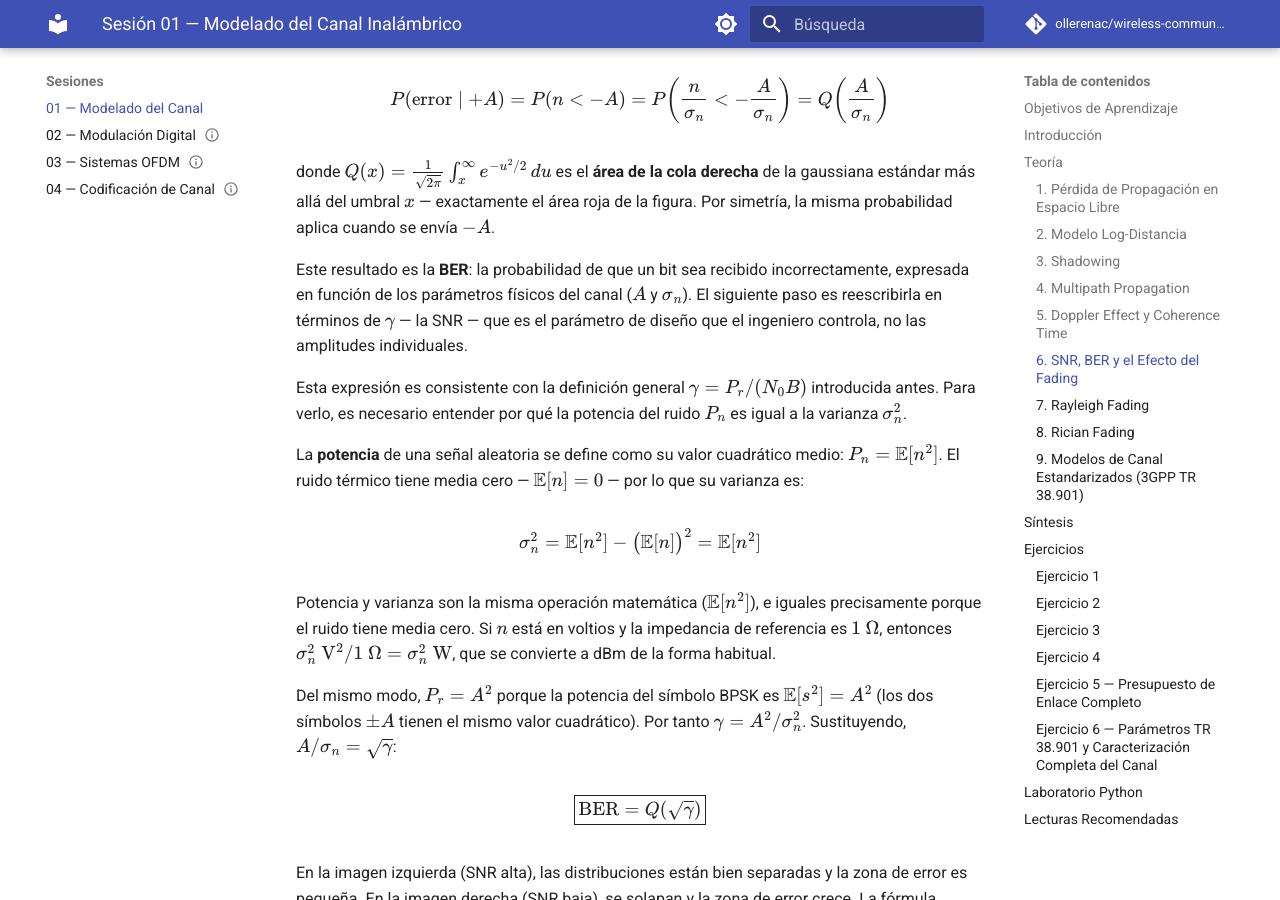
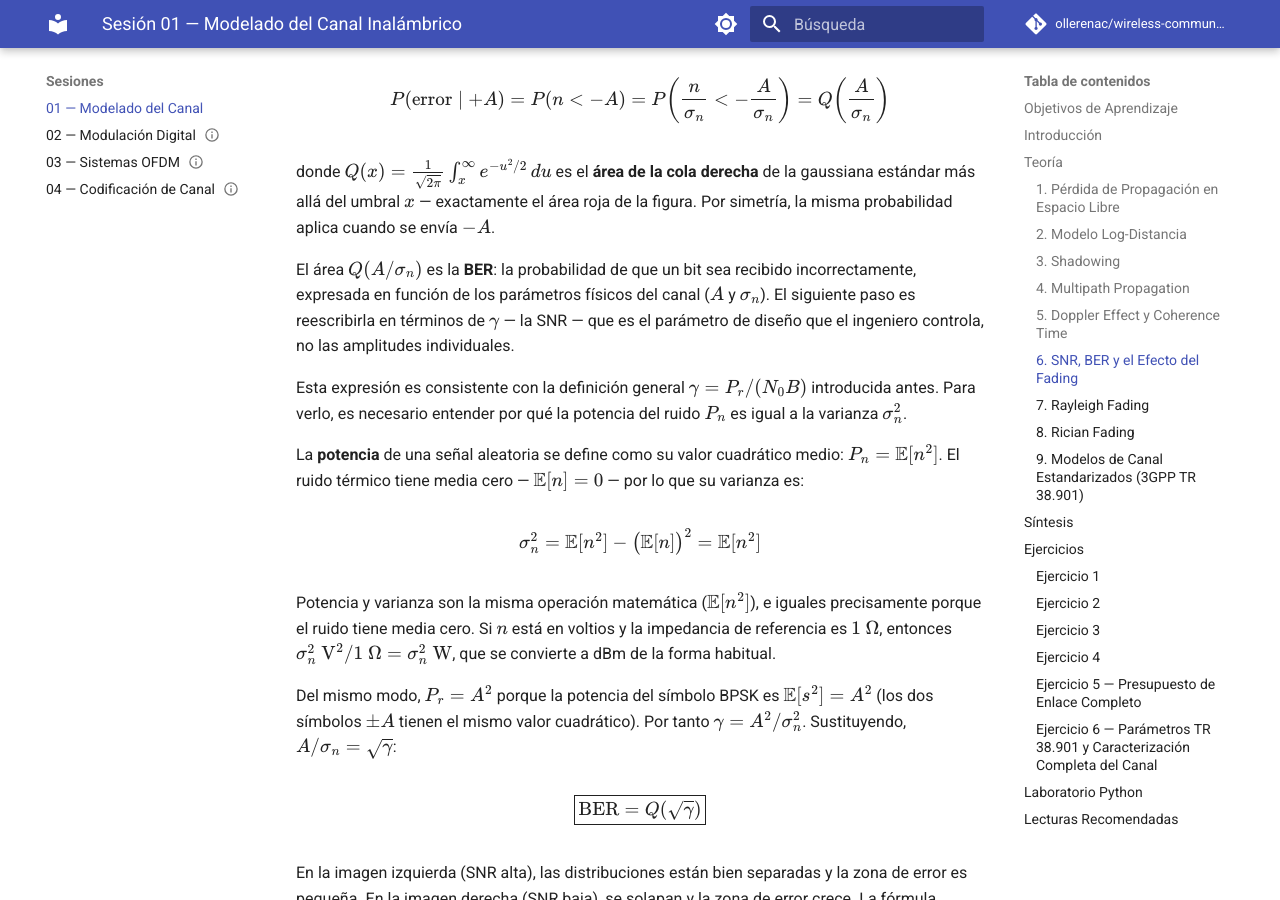
Before and after one commit to ollerenac/wireless-communication-systems, an MkDocs documentation site: the page built from docs/sessions/01-channel-modeling/index.md, in a window 1280 px wide and 900 px high, scrolled down 16689 px. Built offline with MkDocs 1.6.1 and Material for MkDocs 9.7.7, drawn with Linux system fonts in a browser that asks for light colours; comment, search, counter and statistics services are not loaded.

Commit message:
docs(session-01): clarify 'este resultado' → Q(A/σ_n) is the BER

```diff
--- a/docs/sessions/01-channel-modeling/index.md
+++ b/docs/sessions/01-channel-modeling/index.md
@@ -306,7 +306,7 @@ $$P(\text{error} \mid +A) = P(n < -A) = P\!\left(\frac{n}{\sigma_n} < -\frac{A}{
 
 donde $Q(x) = \frac{1}{\sqrt{2\pi}}\int_x^{\infty} e^{-u^2/2}\,du$ es el **área de la cola derecha** de la gaussiana estándar más allá del umbral $x$ — exactamente el área roja de la figura. Por simetría, la misma probabilidad aplica cuando se envía $-A$.
 
-Este resultado es la **BER**: la probabilidad de que un bit sea recibido incorrectamente, expresada en función de los parámetros físicos del canal ($A$ y $\sigma_n$). El siguiente paso es reescribirla en términos de $\gamma$ — la SNR — que es el parámetro de diseño que el ingeniero controla, no las amplitudes individuales.
+El área $Q(A/\sigma_n)$ es la **BER**: la probabilidad de que un bit sea recibido incorrectamente, expresada en función de los parámetros físicos del canal ($A$ y $\sigma_n$). El siguiente paso es reescribirla en términos de $\gamma$ — la SNR — que es el parámetro de diseño que el ingeniero controla, no las amplitudes individuales.
 
 Esta expresión es consistente con la definición general $\gamma = P_r/(N_0 B)$ introducida antes. Para verlo, es necesario entender por qué la potencia del ruido $P_n$ es igual a la varianza $\sigma_n^2$.
 
```
